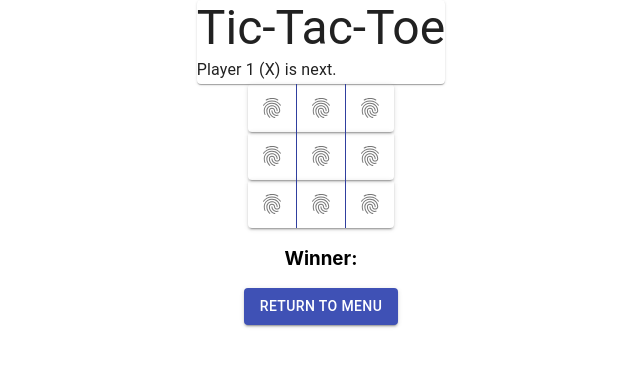
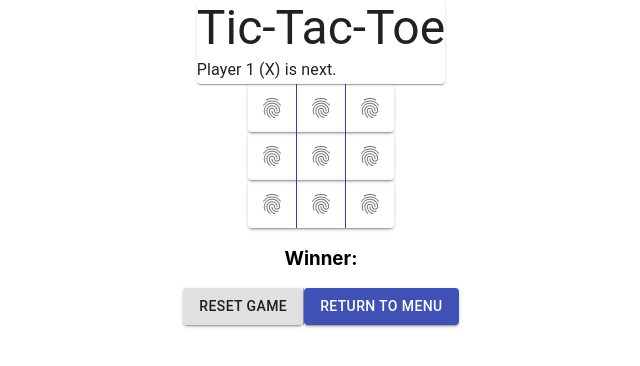
Before and after one commit to JuliusLuebstorf/ASDE, a React (Create React App) app in the folder p4react/: page / in a window 1280 px wide. Shown: the top 366 px of the page, without its empty margins (319-959 px from the left). Built offline with nearby package versions, Linux system fonts and the light colour scheme.

Commit message:
button added

```diff
--- a/p4react/src/Components/GameBoard.js
+++ b/p4react/src/Components/GameBoard.js
@@ -16,8 +16,14 @@ class GameBoard extends React.Component {
             symbol: "X",
             winner: null
         };
+        this.basicState = this.state;
 
         this.getGameFields = this.getGameFields.bind(this);
+    }
+
+    resetGame = () => {
+        this.setState(this.basicState);
+        alert("Game has been reset!");
     }
 
 
@@ -127,8 +133,7 @@ class GameBoard extends React.Component {
                 justify="center"
                 alignItems="center"
                 >
-
-                        <h3>Winner: {calculateWinner(this.state.fields)}</h3>
+                    <h3>Winner: {calculateWinner(this.state.fields)}</h3>
             </Grid>
 
             <Grid
@@ -137,11 +142,19 @@ class GameBoard extends React.Component {
                 justify="center"
                 alignItems="center"
                 >
+
+                <ButtonGroup variant="text" color="primary" aria-label="text primary button group">
+                <div onClick={this.resetGame}>
+                    <Button variant="contained" color="default">
+                        Reset Game
+                    </Button>
+                </div>
                 <div onClick={() => alert('Not yet implemented!')}>
                     <Button variant="contained" color="primary">
                         Return to Menu
                     </Button>
                 </div>
+                </ButtonGroup>
             </Grid>
         </div>
         );
```
